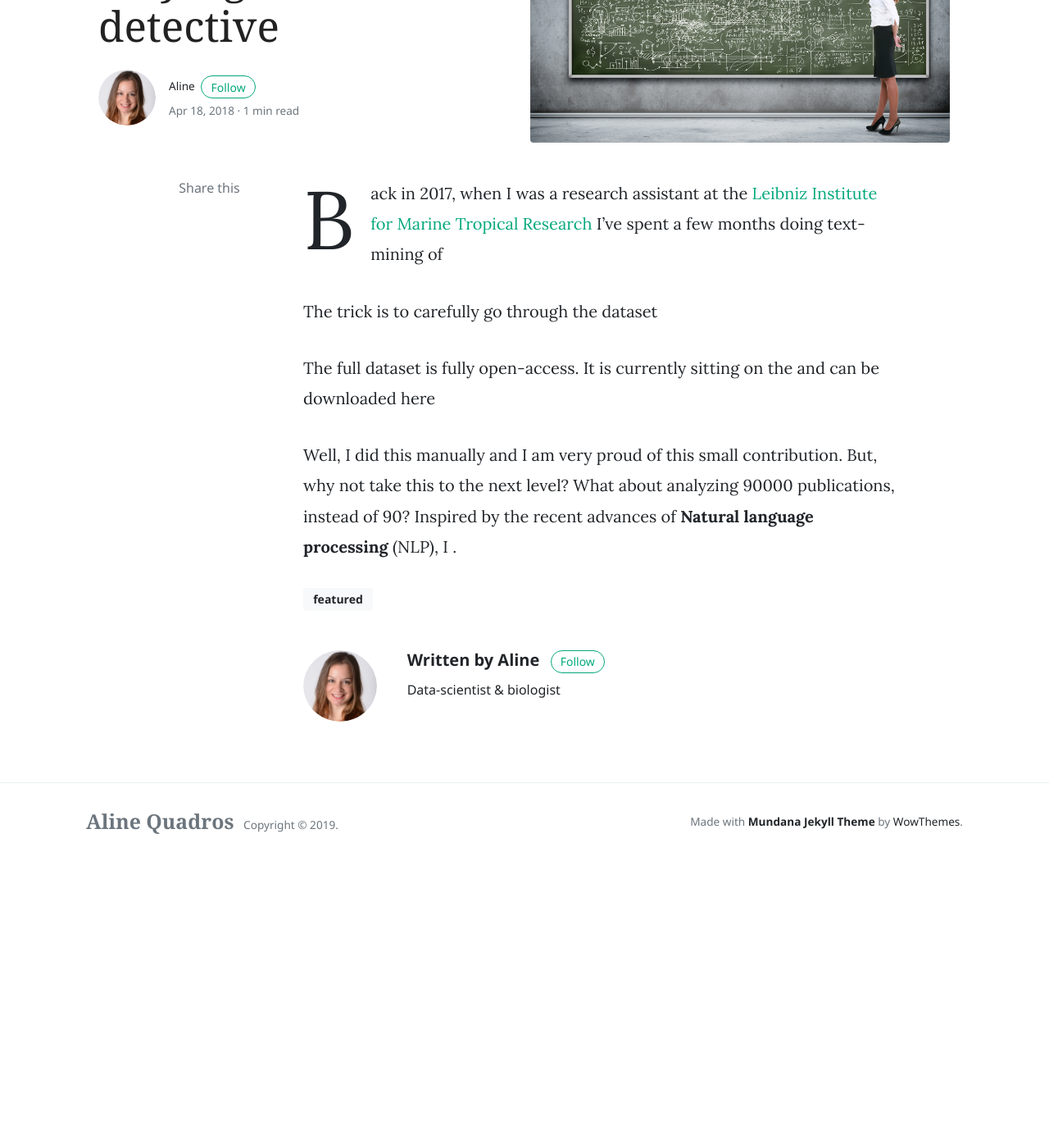
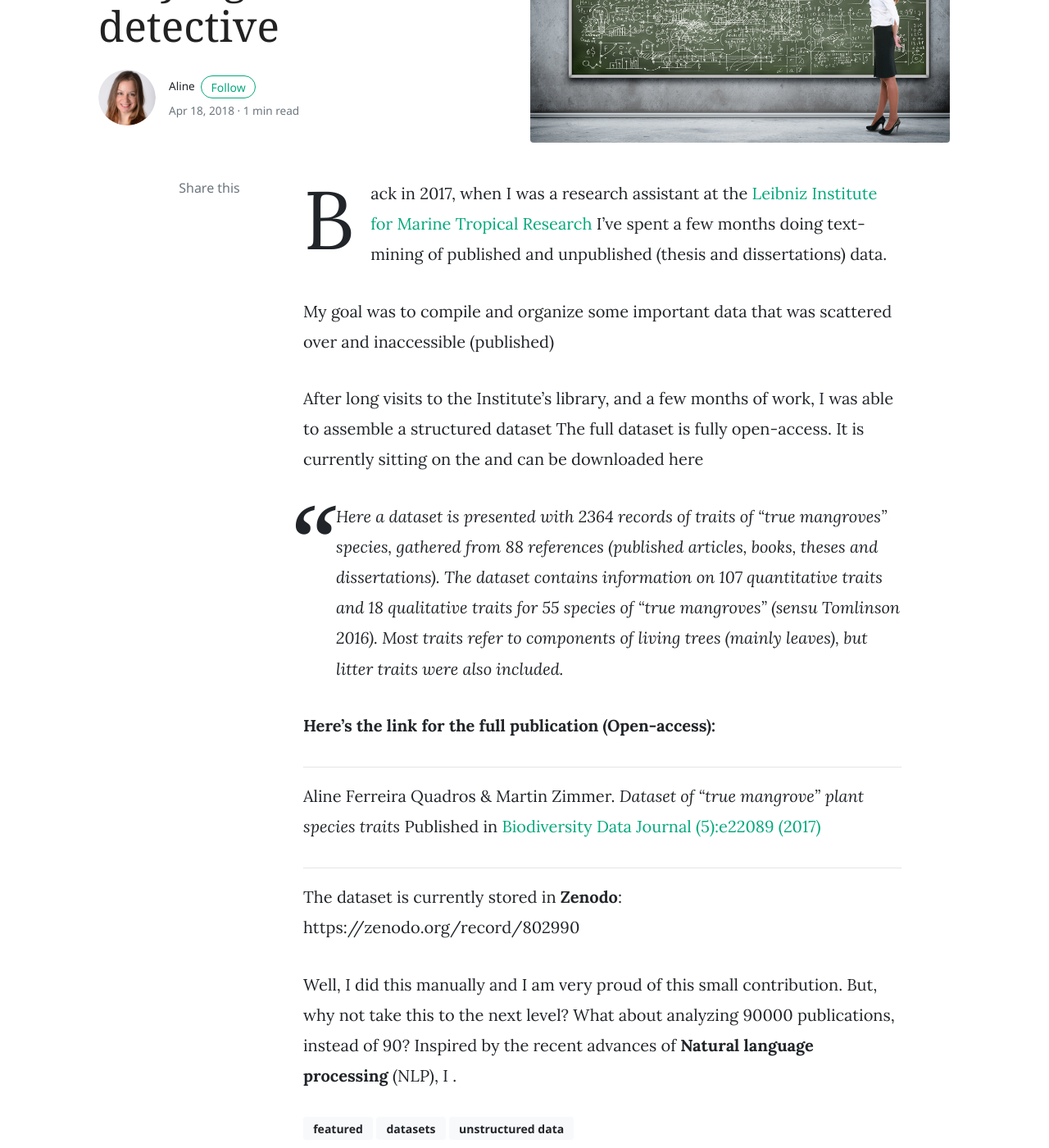
Before and after one commit to AlineQuadros/blog, a Jekyll site: the page built from _posts/2018-04-18-playing-data-detective.md, in a window 1280 px wide and 1400 px high, scrolled down 222 px. Shown: the whole window at 82% size. Built offline with Jekyll 4.4.1, drawn with Linux system fonts in a browser that asks for light colours; nearby versions of some CDN libraries; comment, search, counter and statistics services are not loaded; before the commit the page ends 1271 px from its top, so only the background shows below that.

Commit message:
post updates

```diff
--- a/_posts/2018-04-18-playing-data-detective.md
+++ b/_posts/2018-04-18-playing-data-detective.md
@@ -3,17 +3,26 @@ layout: post
 title:  "Playing the data detective"
 author: aline
 categories: [ Data-science ]
-tags: [ datasets, unstructured data ]
 image: assets/images/data_scientist_female.jpg
-tags: [featured]
+tags: [featured, datasets, unstructured data]
 
 ---
 
 
-Back in 2017, when I was a research assistant at the <a href="">Leibniz Institute for Marine Tropical Research</a> I've spent a few months doing text-mining of
+Back in 2017, when I was a research assistant at the <a href="">Leibniz Institute for Marine Tropical Research</a> I've spent a few months doing text-mining of published and unpublished (thesis and dissertations) data.
 
-The trick is to carefully go through the dataset
+My goal was to compile and organize some important data that was scattered over and inaccessible (published)
 
+After long visits to the Institute's library, and a few months of work, I was able to assemble a structured dataset
 The full dataset is fully open-access. It is currently sitting on the and can be downloaded here
 
+> Here a dataset is presented with 2364 records of traits of "true mangroves" species, gathered from 88 references (published articles, books, theses and dissertations). The dataset contains information on 107 quantitative traits and 18 qualitative traits for 55 species of "true mangroves" (sensu Tomlinson 2016). Most traits refer to components of living trees (mainly leaves), but litter traits were also included.
+
+**Here's the link for the full publication (Open-access):**
+<hr>
+Aline Ferreira Quadros & Martin Zimmer. *Dataset of "true mangrove" plant species traits* Published in <a href="https://www.ncbi.nlm.nih.gov/pmc/articles/PMC5769720/">Biodiversity Data Journal (5):e22089 (2017)</a>
+<hr>
+
+The dataset is currently stored in **Zenodo**: https://zenodo.org/record/802990
+
 Well, I did this manually and I am very proud of this small contribution. But, why not take this to the next level? What about analyzing 90000 publications, instead of 90? Inspired by the recent advances of **Natural language processing** (NLP), I .
```
Also changed, not shown: _posts/2017-05-11-studying-decomposition-cold-mountains-austria.md (+2 -2 lines).
